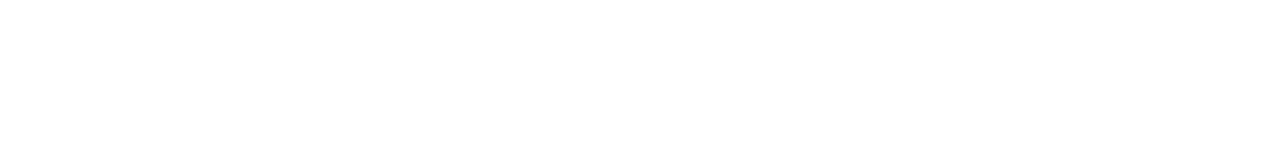
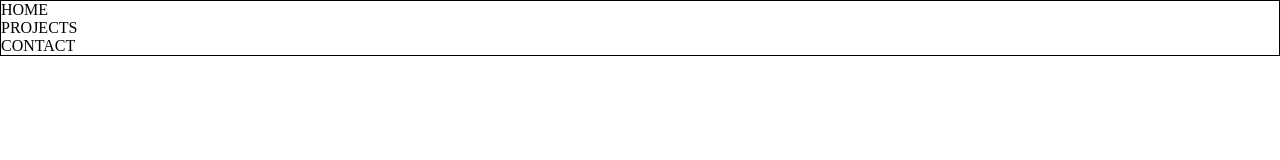
Before and after one commit to BigMikesExp/Shitsngigs, a plain HTML site: page index.html in a window 1280 px wide. Drawn offline with Linux system fonts and the light colour scheme.

Commit message:
Added styles.css and meta data to the html head

```diff
--- a/index.html
+++ b/index.html
@@ -1,14 +1,20 @@
 <!DOCTYPE html>
 <html lang="en">
 <head>
+    <link rel="stylesheet" href="/styles/styles.css">
     <meta charset="UTF-8">
+    <meta name="description" content="A place to test stuff">
+    <meta name="keywords" content="HTML, CSS, JavaScript">
+    <meta name="author" content="Phillip Shockley">
     <meta name="viewport" content="width=device-width, initial-scale=1.0">
     <title>A Shit Title</title>
 </head>
 <body>
+    <nav>
+        <div>HOME</div>
+        <div>PROJECTS</div>
+        <div>CONTACT</div>
+    </nav>
 
-    <div></div>
-    <div></div>
-    <div></div>
 </body>
 </html>
--- /dev/null
+++ b/styles/styles.css
@@ -0,0 +1,10 @@
+*{
+    box-sizing: border-box;
+    padding:0;
+    margin:0;
+}
+
+nav{
+    /*background-color: red;*/
+    border:1px solid black;
+}
```
